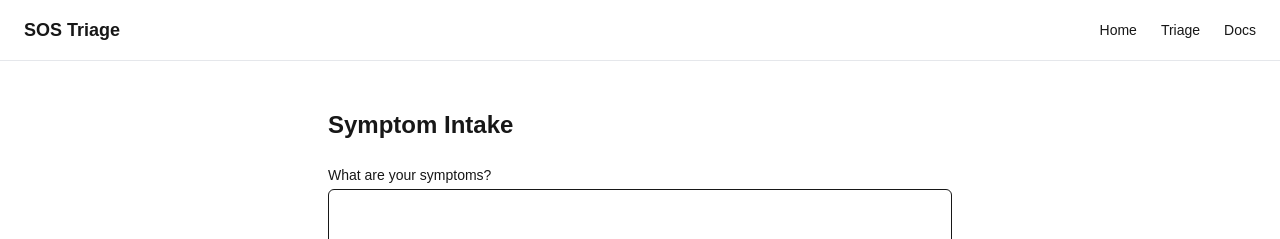
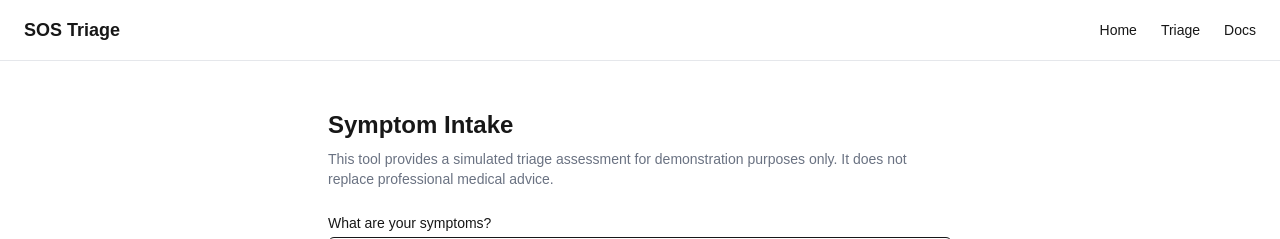
Before and after one commit to oninorl/sostriageapp, a Next.js app: page /core in a window 1280 px wide. Shown: the top 239 px of the page. Built offline with nearby package versions, Linux system fonts and the light colour scheme; no server answers; the database is empty.

Commit message:
Add medical disclaimer to /core page

```diff
--- a/app/core/page.tsx
+++ b/app/core/page.tsx
@@ -74,7 +74,10 @@ export default function CorePage() {
     <div className="flex flex-col min-h-screen">
       <Navbar />
       <main className="flex-1 px-6 py-12 max-w-2xl mx-auto w-full">
-        <h1 className="text-2xl font-bold mb-6">Symptom Intake</h1>
+        <h1 className="text-2xl font-bold mb-2">Symptom Intake</h1>
+        <p className="text-sm text-gray-500 mb-6">
+          This tool provides a simulated triage assessment for demonstration purposes only. It does not replace professional medical advice.
+        </p>
 
         <form onSubmit={handleSubmit} className="space-y-4">
           <div>
```
